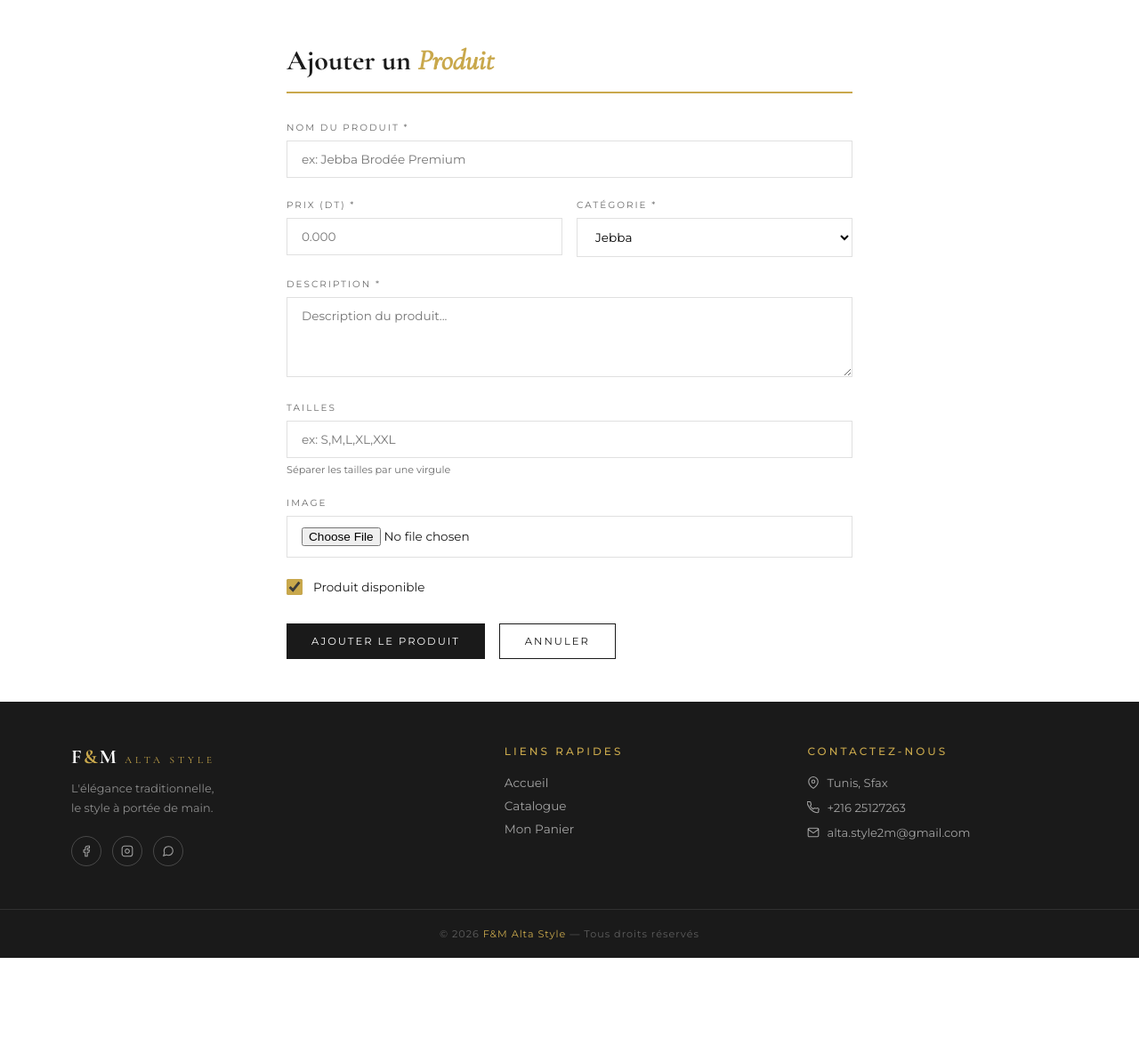
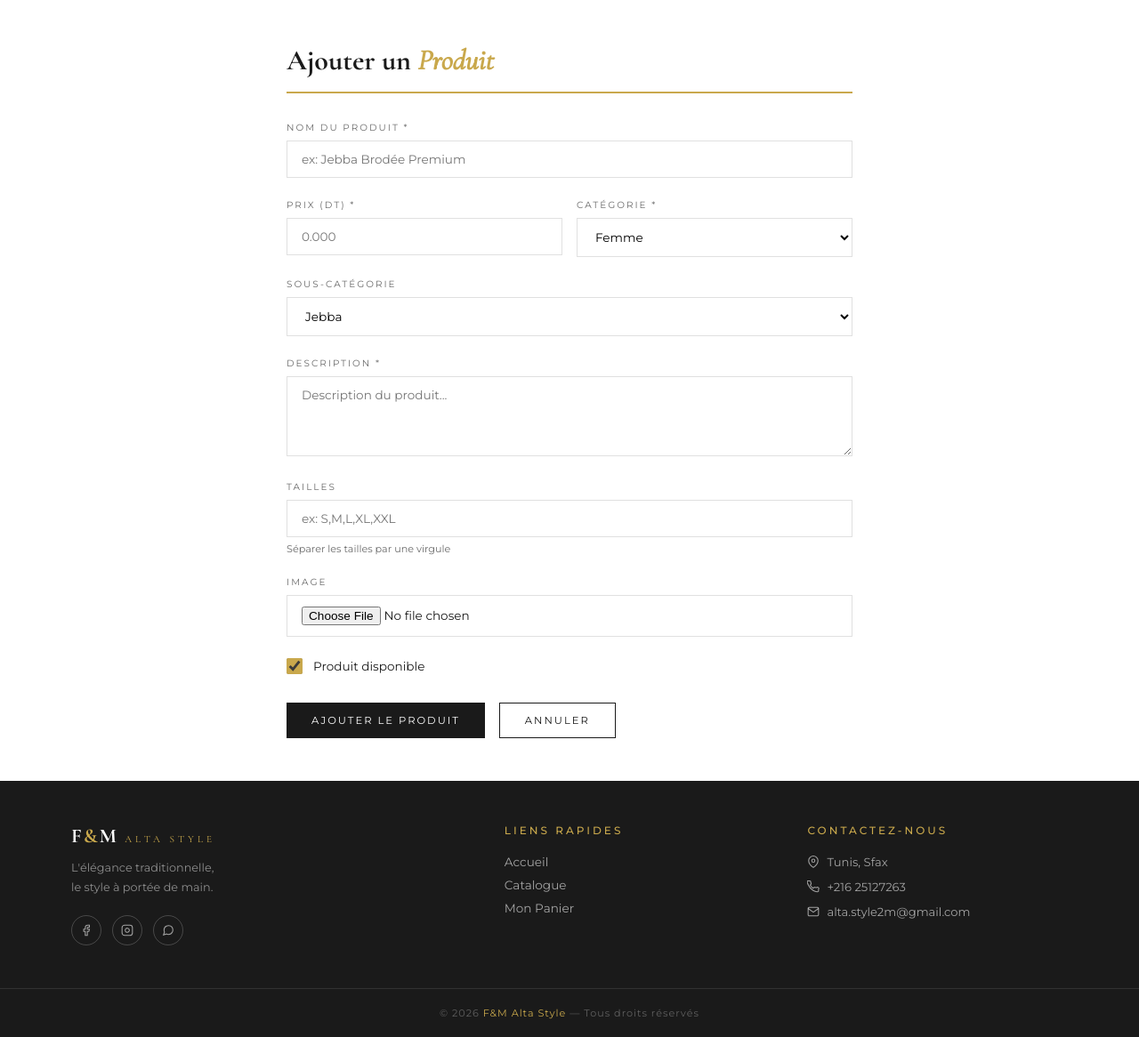
Before and after one commit to badouj/fandm-alta-style, a Django app: page /mon-admin/produit/ajouter/ in a window 1280 px wide. Shown: the part 65-1231 px from the top of the page at 89% size. Before the commit the page ends 1142 px from the top, so only its background shows below. Run offline with Django 5.2, Linux system fonts and the light colour scheme; a user stored in the database is signed in.

Commit message:
update admin form with categories

```diff
--- a/boutique/templates/boutique/admin_produit_form.html
+++ b/boutique/templates/boutique/admin_produit_form.html
@@ -39,13 +39,18 @@
       </div>
       <div class="form-group">
         <label class="form-label">Catégorie *</label>
-        <select name="categorie" class="form-input">
-          <option value="jebba" {% if produit and produit.categorie == 'jebba' %}selected{% endif %}>Jebba</option>
-          <option value="burnous" {% if produit and produit.categorie == 'burnous' %}selected{% endif %}>Burnous</option>
-          <option value="kaftan" {% if produit and produit.categorie == 'kaftan' %}selected{% endif %}>Kaftan</option>
-          <option value="accessoire" {% if produit and produit.categorie == 'accessoire' %}selected{% endif %}>Accessoire</option>
+        <select name="categorie" id="categorie" class="form-input" onchange="updateSousCategories()">
+          <option value="femme" {% if produit and produit.categorie == 'femme' %}selected{% endif %}>Femme</option>
+          <option value="homme" {% if produit and produit.categorie == 'homme' %}selected{% endif %}>Homme</option>
+          <option value="enfants" {% if produit and produit.categorie == 'enfants' %}selected{% endif %}>Enfants</option>
         </select>
       </div>
+    </div>
+
+    <div class="form-group">
+      <label class="form-label">Sous-catégorie</label>
+      <select name="sous_categorie" id="sous_categorie" class="form-input">
+      </select>
     </div>
 
     <div class="form-group">
@@ -87,4 +92,49 @@
     </div>
   </form>
 </div>
+
+{% block scripts %}
+<script>
+const sousCategories = {
+  femme: [
+    {value: 'jebba_f', label: 'Jebba'},
+    {value: 'dengri_f', label: 'Dengri'},
+    {value: 'kachabiya_f', label: 'Kachabiya'},
+    {value: 'cape', label: 'Cape'},
+    {value: 'kamis_f', label: 'Kamis'},
+    {value: 'autre', label: 'Autre'},
+  ],
+  homme: [
+    {value: 'herga_h', label: 'Herga'},
+    {value: 'dengri_h', label: 'Dengri'},
+    {value: 'burnous', label: 'Burnous'},
+    {value: 'autre', label: 'Autre'},
+  ],
+  enfants: [
+    {value: 'jebba_e', label: 'Jebba'},
+    {value: 'dengri_e', label: 'Dengri'},
+    {value: 'kachabiya_e', label: 'Kachabiya'},
+    {value: 'herga_e', label: 'Herga'},
+    {value: 'autre', label: 'Autre'},
+  ]
+};
+
+const currentSousCategorie = "{% if produit %}{{ produit.sous_categorie }}{% endif %}";
+
+function updateSousCategories() {
+  const cat = document.getElementById('categorie').value;
+  const select = document.getElementById('sous_categorie');
+  select.innerHTML = '';
+  (sousCategories[cat] || []).forEach(item => {
+    const opt = document.createElement('option');
+    opt.value = item.value;
+    opt.textContent = item.label;
+    if (item.value === currentSousCategorie) opt.selected = true;
+    select.appendChild(opt);
+  });
+}
+
+updateSousCategories();
+</script>
 {% endblock %}
+{% endblock %}
--- a/boutique/views.py
+++ b/boutique/views.py
@@ -10,13 +10,19 @@ def accueil(request):
 
 def catalogue(request):
     categorie = request.GET.get('cat', 'all')
+    sous_categorie = request.GET.get('sous', '')
+
     if categorie == 'all':
         produits = Produit.objects.filter(disponible=True)
+    elif sous_categorie:
+        produits = Produit.objects.filter(disponible=True, categorie=categorie, sous_categorie=sous_categorie)
     else:
         produits = Produit.objects.filter(disponible=True, categorie=categorie)
+
     return render(request, 'boutique/catalogue.html', {
         'produits': produits,
-        'categorie': categorie
+        'categorie': categorie,
+        'sous_categorie': sous_categorie
     })
 
 def panier(request):
@@ -85,6 +91,7 @@ def admin_produit_ajouter(request):
             description=request.POST['description'],
             prix=request.POST['prix'],
             categorie=request.POST['categorie'],
+            sous_categorie=request.POST.get('sous_categorie', ''),
             tailles=request.POST.get('tailles', ''),
             image=request.FILES.get('image'),
             disponible='disponible' in request.POST
@@ -100,6 +107,7 @@ def admin_produit_modifier(request, pk):
         produit.description = request.POST['description']
         produit.prix = request.POST['prix']
         produit.categorie = request.POST['categorie']
+        produit.sous_categorie = request.POST.get('sous_categorie', '')
         produit.tailles = request.POST.get('tailles', '')
         produit.disponible = 'disponible' in request.POST
         if request.FILES.get('image'):
```
Also changed, not shown: boutique/models.py (+24 -4 lines), boutique/templates/boutique/catalogue.html (+26 -5 lines), boutique/migrations/0003_produit_sous_categorie_alter_produit_categorie_and_more.py (added), db.sqlite3.
